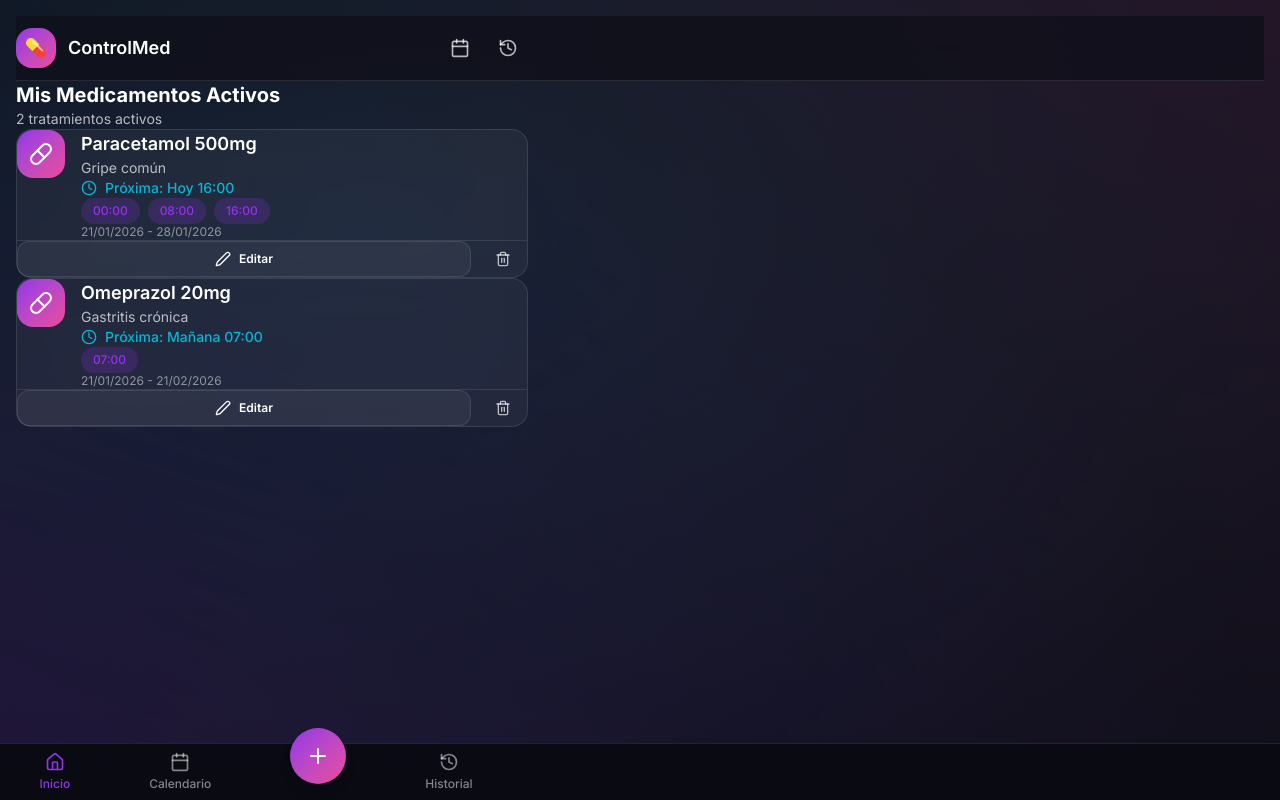
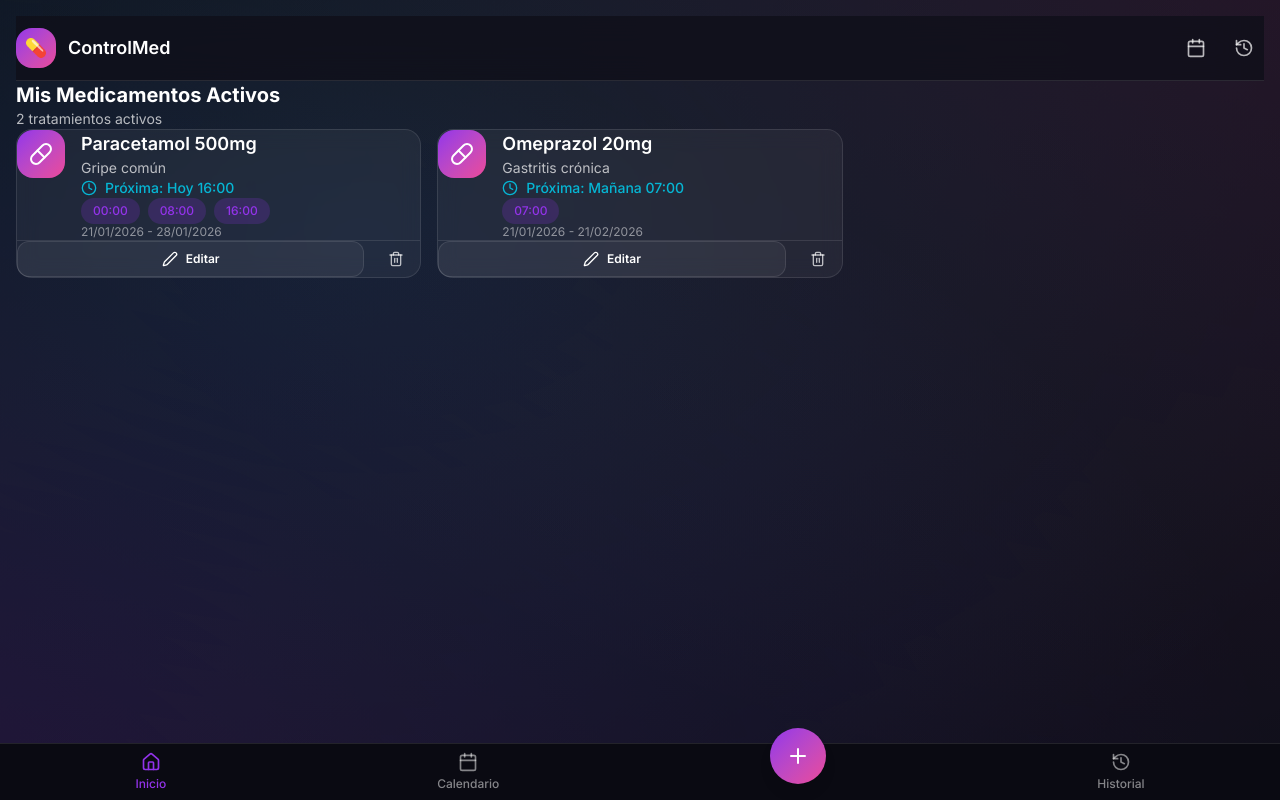
Before and after one commit to arman77mxs/controlmed-appp, a Next.js app: page / in a window 1280 px wide. Built offline with nearby package versions, Linux system fonts and the light colour scheme.

Commit message:
feat: Diseño responsivo completo - Grid responsivo: 1 col móvil, 2 col tablet, 3 col desktop - Header y BottomNav ahora son full-width responsivos - max-w-7xl para pantallas grandes - Padding adaptativo (px-4 sm:px-6 lg:px-8)

```diff
--- a/src/app/page.tsx
+++ b/src/app/page.tsx
@@ -60,7 +60,7 @@ export default function HomePage() {
     <>
       <Header />
 
-      <main className="max-w-lg mx-auto px-4 py-6">
+      <main className="w-full max-w-7xl mx-auto px-4 sm:px-6 lg:px-8 py-6">
         {/* Título */}
         <div className="mb-6">
           <h2 className="text-xl font-bold mb-1">Mis Medicamentos Activos</h2>
@@ -76,9 +76,9 @@ export default function HomePage() {
           </div>
         )}
 
-        {/* Lista de Medicamentos */}
+        {/* Lista de Medicamentos - Grid Responsivo */}
         {!isLoading && medicamentos.length > 0 && (
-          <div className="space-y-4">
+          <div className="grid grid-cols-1 sm:grid-cols-2 lg:grid-cols-3 gap-4">
             {medicamentos.map(med => (
               <MedicamentoCard
                 key={med.id}
--- a/src/components/layout/BottomNav.tsx
+++ b/src/components/layout/BottomNav.tsx
@@ -17,7 +17,7 @@ export function BottomNav() {
     return (
         <nav className="fixed bottom-0 left-0 right-0 z-50">
             <div className="bg-[var(--bg-darker)] border-t border-[var(--border-color)] backdrop-blur-xl">
-                <div className="max-w-lg mx-auto px-4">
+                <div className="max-w-7xl mx-auto px-4 sm:px-6 lg:px-8">
                     <div className="flex items-center justify-around py-2">
                         {navItems.map((item) => {
                             const isActive = pathname === item.href;
@@ -42,8 +42,8 @@ export function BottomNav() {
                                     key={item.href}
                                     href={item.href}
                                     className={`flex flex-col items-center gap-1 py-2 px-4 rounded-lg transition-all ${isActive
-                                            ? 'text-[var(--aurora-purple)]'
-                                            : 'text-[var(--text-muted)] hover:text-[var(--text-primary)]'
+                                        ? 'text-[var(--aurora-purple)]'
+                                        : 'text-[var(--text-muted)] hover:text-[var(--text-primary)]'
                                         }`}
                                 >
                                     <Icon className="w-5 h-5" />
--- a/src/components/layout/Header.tsx
+++ b/src/components/layout/Header.tsx
@@ -35,7 +35,7 @@ export function Header({ title, showBack = false, showNav = true }: HeaderProps)
 
     return (
         <header className="sticky top-0 z-40 bg-[var(--bg-dark)]/80 backdrop-blur-xl border-b border-[var(--border-color)]">
-            <div className="max-w-lg mx-auto px-4 h-16 flex items-center justify-between">
+            <div className="max-w-7xl mx-auto px-4 sm:px-6 lg:px-8 h-16 flex items-center justify-between">
                 <div className="flex items-center gap-3">
                     {showBack ? (
                         <button
```
